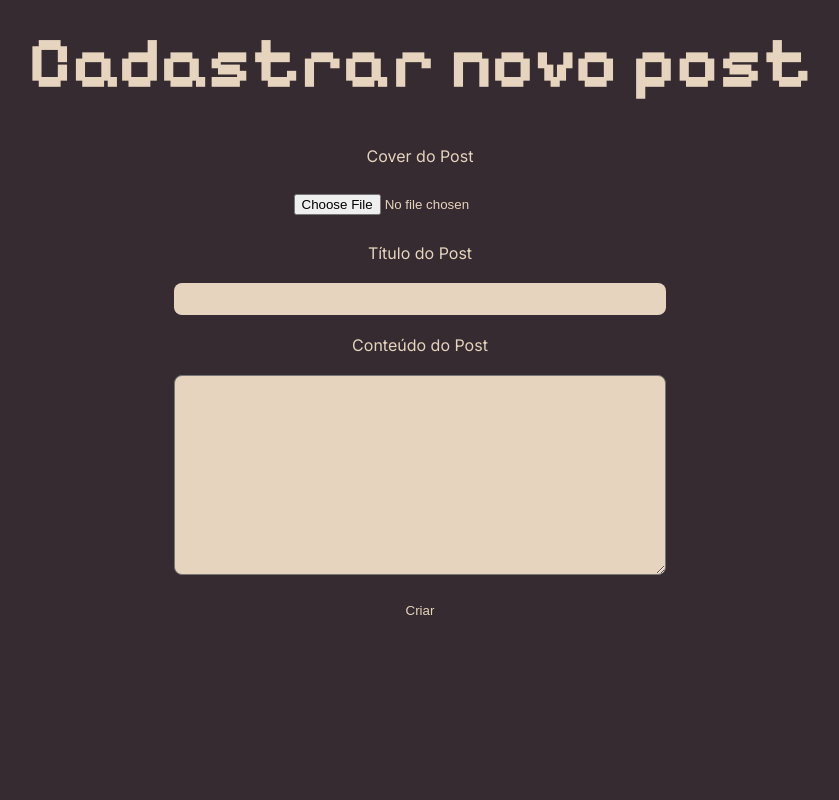
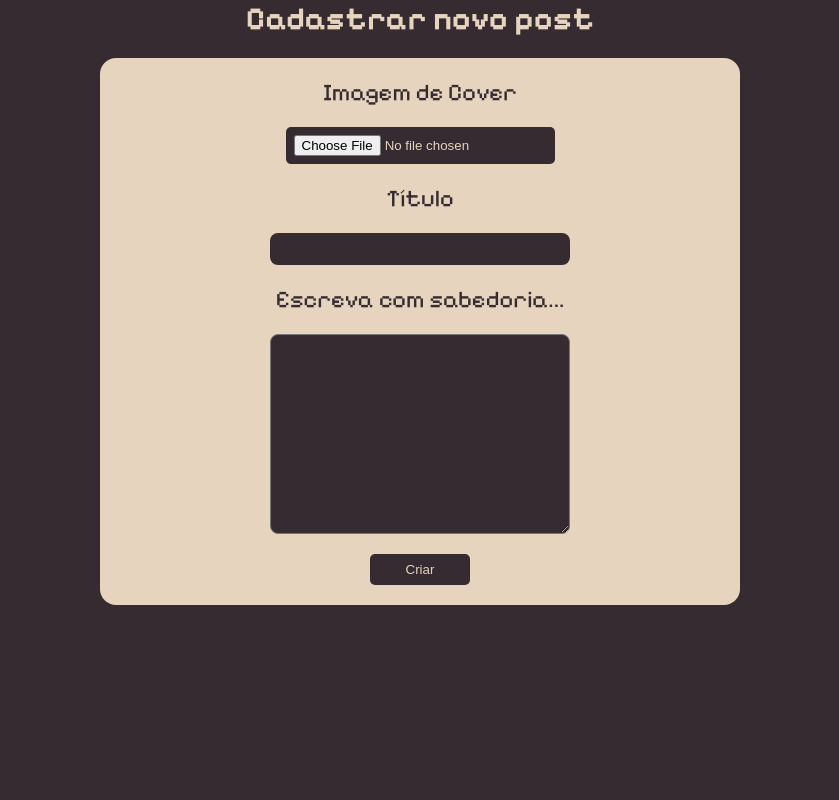
Before and after one commit to herminioneto/blog-prog-internet, a Django app: page /post/create in a window 1280 px wide. Shown: the part 200-1000 px from the top of the page, without its empty margins (220-1059 px from the left). Run offline with Django 4.2, Linux system fonts and the light colour scheme; some web fonts are replaced.

Commit message:
feat - some little css changes

```diff
--- a/blog/static/blog/styles/styles.css
+++ b/blog/static/blog/styles/styles.css
@@ -231,18 +231,25 @@ form {
     flex-direction: column;
     align-items: center;
     padding: 20px;
+    margin-top: 20px;
     width: 80%;
     gap: 20px;
     border: none;
+    border-radius: 1rem;
+    background-color: #e6d4be;
+    width: 50%;
 
     label {
+        font-size: 1.5rem;
+        font-family: "Pixelify Sans";
         align-self: center;
+        color: #352b30;
     }
 
     input[type="text"]{
         font-family: monospace;
-        background-color: #e6d4be;
-        color: #352b30;
+        background-color: var(--main-color);
+        color: var(--sec-color);
         border: none;
         border-radius: .5rem;
         height: 30px;
@@ -252,8 +259,8 @@ form {
 
     textarea{
         padding: 10px;
-        background-color: #e6d4be;
-        color: #352b30;
+        background-color: var(--main-color);
+        color: var(--sec-color);
         width: 50%;
         height: 200px;
         border-radius: .5rem;
--- a/blog/templates/blog/components/create_post.html
+++ b/blog/templates/blog/components/create_post.html
@@ -6,13 +6,13 @@
           action="{% url "create_post" %}"
           enctype="multipart/form-data">
       {% csrf_token %}
-      <h3 class="page-title">Cadastrar novo post</h3>
+      <h1 class="post-details-title">Cadastrar novo post</h1>
       <fieldset id="create-post-fieldset">
-        <label for="input-file">Cover do Post</label>
-        <input id="input-file" class="submit-button" type="file"  name="image" />
-        <label>Título do Post</label>
+        <label for="input-file">Imagem de Cover</label>
+        <input id="input-file" class="submit-button" type="file" name="image" />
+        <label>Título</label>
         <input id="input-title" type="text" name="title" />
-        <label>Conteúdo do Post</label>
+        <label>Escreva com sabedoria...</label>
         <textarea id="input-content" name="content"> </textarea>
         <button class="submit-button" type="submit">Criar</button>
       </fieldset>
--- a/blog/templates/blog/components/main_page.html
+++ b/blog/templates/blog/components/main_page.html
@@ -22,7 +22,7 @@
     {% endfor %}
   {% else %}
     <p>Nenhum post publicado ainda! Sinta-se a vontade para publicar</p>
-    <a href=" {% url "create_post" %}">Criar novo post</a>
+    <a class="submit-button" href=" {% url "create_post" %}">Criar novo post</a>
   {% endif %}
 </main>
 {% endblock content %}
--- a/blog/templates/blog/components/post_detail.html
+++ b/blog/templates/blog/components/post_detail.html
@@ -16,7 +16,7 @@
   <article class="post-details-card">
     <h3 class="post-details-time">Publicado em {{ post.created_at|date }} às {{ post.created_at|time }}</h3>
     <p class="post-content">{{ post.content|safe }}</p>
+    <a class="submit-button" href="{% url "delete_post" pk=post.id %}">Apagar Post</a>
   </article>
-  <a href="{% url "delete_post" pk=post.id %}">Apagar Post</a>
 </main>
 {% endblock content %}
```
Also changed, not shown: other parts of blog/static/blog/styles/styles.css (+1 -2 lines), blog/static/blog/postCovers/a_solta.jpeg (deleted), db.sqlite3.
